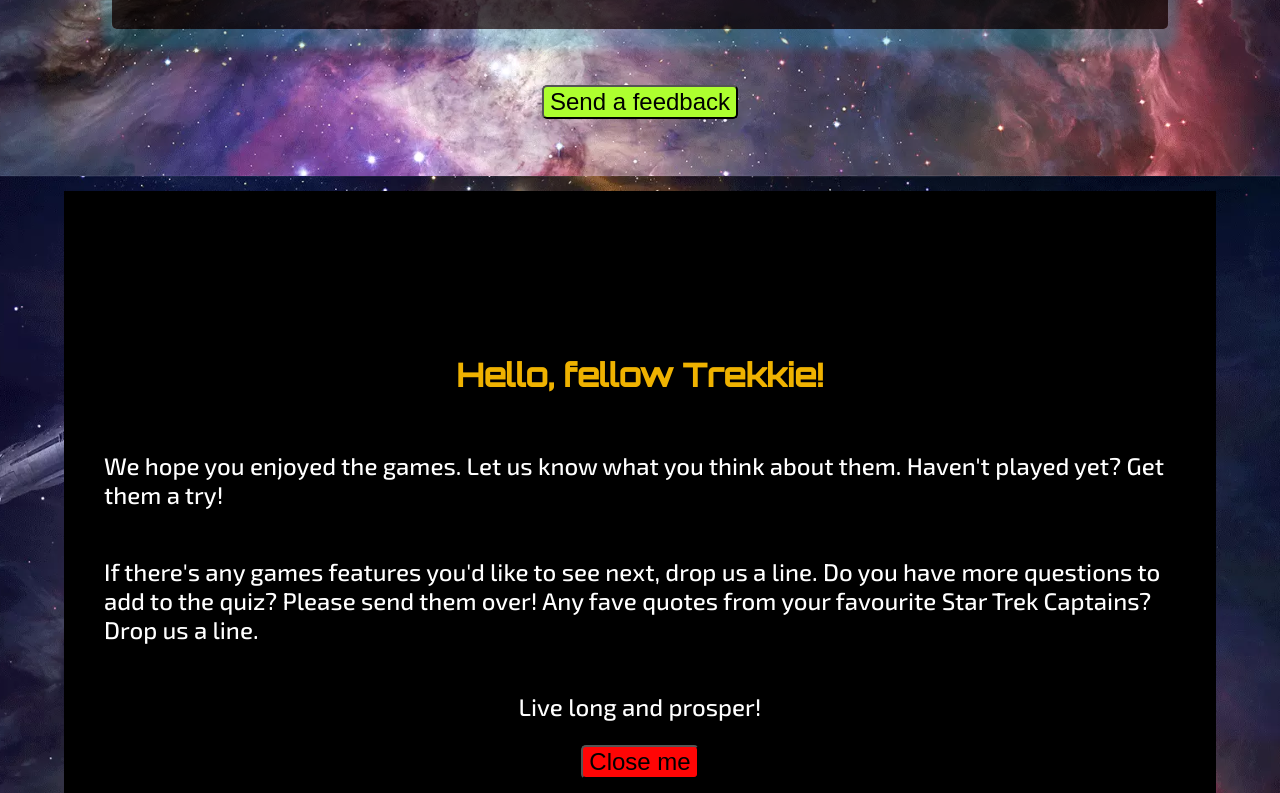
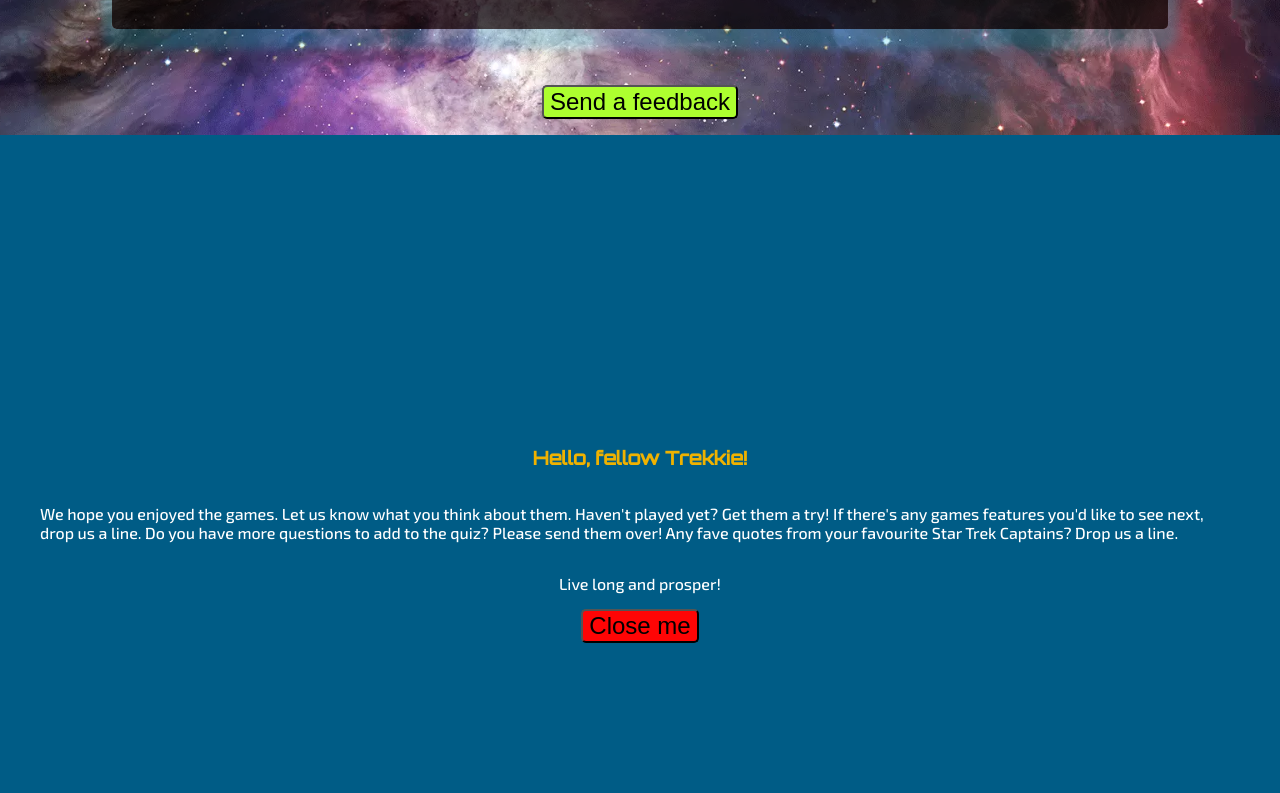
Before and after one commit to JoyZadan/star-trek-voyager, a plain HTML site: page index.html in a window 1280 px wide. Shown: the part 624-1417 px from the top of the page. Drawn offline with Linux system fonts and the light colour scheme.

Commit message:
Replaced modal background color and adjusted font sizes

```diff
--- a/assets/css/styles.css
+++ b/assets/css/styles.css
@@ -430,7 +430,7 @@ p {
     align-items: center;
     justify-content: center;
     min-height: 100vh;
-    margin: 2rem auto;
+
 }
 
 /* modal buttons styling*/
@@ -462,17 +462,15 @@ p {
     align-items: center;
     justify-content: center;
     flex-direction: column;
-    /* margin: 0 1rem auto; */
-    width: 90vw;
-    height: 90vh;
-    background-color: #000;
+    background-color: rgb(0, 92, 134);
+    min-height: 100vh;
 }
 
 .modal h3 {
     color: #efb200;
     padding-left: 2.5rem;
     padding-right: 2.5rem;
-    font-size: 2rem;
+    font-size: 1.rem;
 
 }
 
@@ -480,7 +478,7 @@ p {
     color: #fff;
     padding-left: 2.5rem;
     padding-right: 2.5rem;
-    font-size: 1.5rem;
+    font-size: 1rem;
 
 }
 
--- a/index.html
+++ b/index.html
@@ -51,8 +51,6 @@
             <h3>Hello, fellow Trekkie!</h3>
             <p>
                 We hope you enjoyed the games. Let us know what you think about them. Haven't played yet? Get them a try!
-            </p>
-            <p>
                 If there's any games features you'd like to see next, drop us a line. Do you have more questions
                 to add to the quiz? Please send them over! Any fave quotes from your favourite Star Trek Captains?
                 Drop us a line.
```
